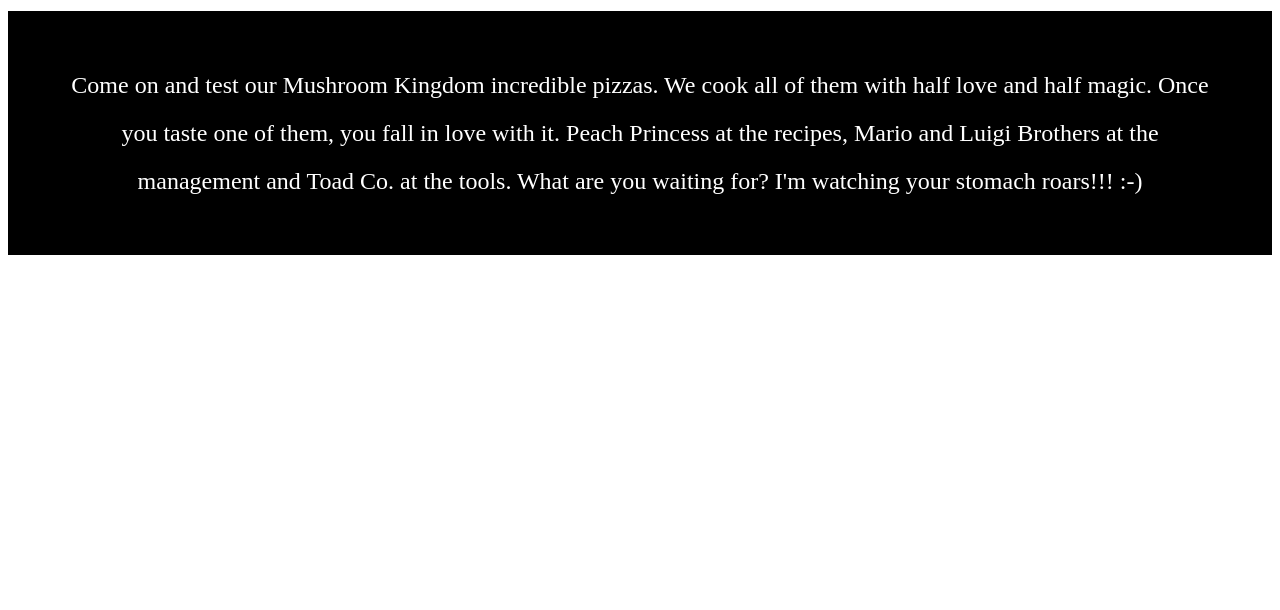
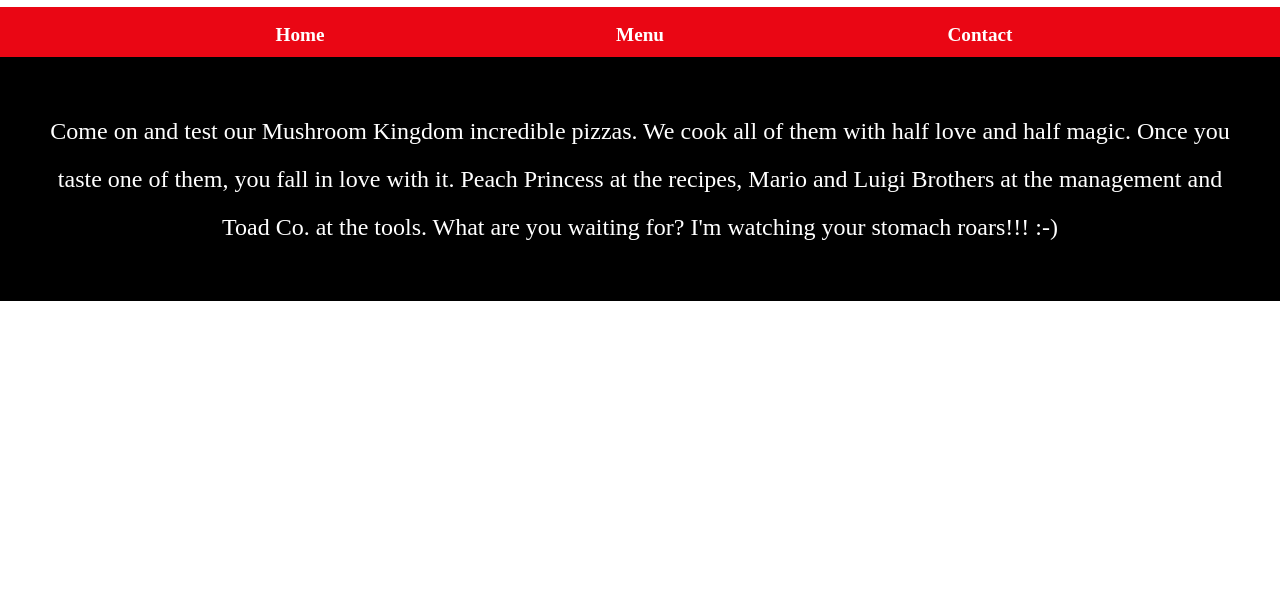
Before and after one commit to Veregorn/Restaurant-Page, a website built with webpack: page dist/index.html in a window 1280 px wide. Shown: the part 190-800 px from the top of the page. Built offline with nearby package versions, Linux system fonts and the light colour scheme.

Commit message:
Added some new images. Now shared content is generated in 'index.js'. Different content will be generated in different modules

```diff
--- a/src/home.js
+++ b/src/home.js
@@ -1,33 +1,8 @@
-import Logo from './super-mario-logo.svg';
-//import Logo2 from './Super-Mario-Logo-500x313.jpg';
+export default function homeLoad() {
+    const headline = document.getElementById('headline');
+    const caption = document.createElement('p');
 
-export default function homeLoad() {
-    const content = document.getElementById('content');
-    const header = document.createElement('div');
-    const headline = document.createElement('div');
-    const hdTop = document.createElement('div');
-    const hdDown = document.createElement('div');
-    const title = document.createElement('h1');
-    const caption = document.createElement('p');
-    const myLogo = new Image();
-    myLogo.src = Logo;
-
-    header.setAttribute('id','header');
-    headline.setAttribute('id','headline');
-    hdTop.setAttribute('id','hd-top');
-    hdDown.setAttribute('id','hd-down');
     caption.setAttribute('class','caption');
-
-    hdTop.appendChild(myLogo);
-
-    title.innerHTML = "Restaurant";
-    hdDown.appendChild(title);
-
     caption.innerHTML = "Come on and test our Mushroom Kingdom incredible pizzas. We cook all of them with half love and half magic. Once you taste one of them, you fall in love with it. Peach Princess at the recipes, Mario and Luigi Brothers at the management and Toad Co. at the tools. What are you waiting for? I'm watching your stomach roars!!! :-)";
     headline.appendChild(caption);
-
-    header.appendChild(hdTop);
-    header.appendChild(hdDown);
-    content.appendChild(header);
-    content.appendChild(headline);
 }
--- a/src/index.js
+++ b/src/index.js
@@ -1,4 +1,60 @@
 import homeLoad from './home.js';
 import './style.css';
+import Logo from './super-mario-logo.svg';
 
+function fixedContentLoad() {
+    const content = document.getElementById('content');
+    const header = document.createElement('div');
+    const menu = document.createElement('div');
+    const homeOption = document.createElement('div');
+    const menuOption = document.createElement('div');
+    const contactOption = document.createElement('div');
+    const homeOptionText = document.createElement('p');
+    const menuOptionText = document.createElement('p');
+    const contactOptionText = document.createElement('p');
+    const headline = document.createElement('div');
+    const hdTop = document.createElement('div');
+    const hdDown = document.createElement('div');
+    const title = document.createElement('h1');
+    const main = document.createElement('div');
+
+    const myLogo = new Image();
+    myLogo.src = Logo;
+
+    header.setAttribute('id','header');
+    menu.setAttribute('id','menu');
+    headline.setAttribute('id','headline');
+    hdTop.setAttribute('id','hd-top');
+    hdDown.setAttribute('id','hd-down');
+    main.setAttribute('id','main');
+
+    homeOption.setAttribute('class','menu-btn');
+    menuOption.setAttribute('class','menu-btn');
+    contactOption.setAttribute('class','menu-btn');
+
+    homeOptionText.innerHTML = 'Home';
+    menuOptionText.innerHTML = 'Menu';
+    contactOptionText.innerHTML = 'Contact';
+
+    homeOption.appendChild(homeOptionText);
+    menuOption.appendChild(menuOptionText);
+    contactOption.appendChild(contactOptionText);
+
+    menu.appendChild(homeOption);
+    menu.appendChild(menuOption);
+    menu.appendChild(contactOption);
+
+    hdTop.appendChild(myLogo);
+
+    title.innerHTML = "Restaurant";
+    hdDown.appendChild(title);
+
+    header.appendChild(hdTop);
+    header.appendChild(hdDown);
+    content.appendChild(header);
+    content.appendChild(menu);
+    content.appendChild(headline);
+}
+
+fixedContentLoad();
 homeLoad();
--- a/src/style.css
+++ b/src/style.css
@@ -1,5 +1,56 @@
+/* http://meyerweb.com/eric/tools/css/reset/
+   v2.0 | 20110126
+   License: none (public domain)
+*/
+
+html, body, div, span, applet, object, iframe,
+h1, h2, h3, h4, h5, h6, p, blockquote, pre,
+a, abbr, acronym, address, big, cite, code,
+del, dfn, em, img, ins, kbd, q, s, samp,
+small, strike, strong, sub, sup, tt, var,
+b, u, i, center,
+dl, dt, dd, ol, ul, li,
+fieldset, form, label, legend,
+table, caption, tbody, tfoot, thead, tr, th, td,
+article, aside, canvas, details, embed,
+figure, figcaption, footer, header, hgroup,
+menu, nav, output, ruby, section, summary,
+time, mark, audio, video {
+	margin: 0;
+	padding: 0;
+	border: 0;
+	font-size: 100%;
+	font: inherit;
+	vertical-align: baseline;
+}
+/* HTML5 display-role reset for older browsers */
+article, aside, details, figcaption, figure,
+footer, header, hgroup, menu, nav, section {
+	display: block;
+}
+body {
+	line-height: 1;
+}
+ol, ul {
+	list-style: none;
+}
+blockquote, q {
+	quotes: none;
+}
+blockquote:before, blockquote:after,
+q:before, q:after {
+	content: '';
+	content: none;
+}
+table {
+	border-collapse: collapse;
+	border-spacing: 0;
+}
+
+/* MY OWN STYLES */
+
 #header {
-    margin-top: 30px;
+    margin: 30px 0;
 }
 
 #header, #hd-top, #hd-top img {
@@ -15,8 +66,36 @@
     font-size: 2.5em;
 }
 
+#menu {
+    display: flex;
+    justify-content: space-between;
+    padding: 0 200px;
+    background-color: #EA0614;
+    margin: 0;
+    height: 50px;
+}
+
+.menu-btn {
+    width: 200px;
+    text-align: center;
+}
+
+.menu-btn:hover {
+    background-color: #0091D3;
+}
+
+.menu-btn p {
+    height: 100%;
+    margin-top: 18px;
+    vertical-align: middle;
+    color: white;
+    font-weight: bolder;
+    font-size: larger;
+}
+
 #headline {
     background-color: black;
+    margin: 0;
 }
 
 .caption {
```
Also changed, not shown: dist/main.js, src/Super-Mario-Logo-500x313.jpg (deleted), src/mario-chef.png (added), src/peach-chef.png (added), src/pizza-background.jpg (added), src/toad-chef.png (added).
